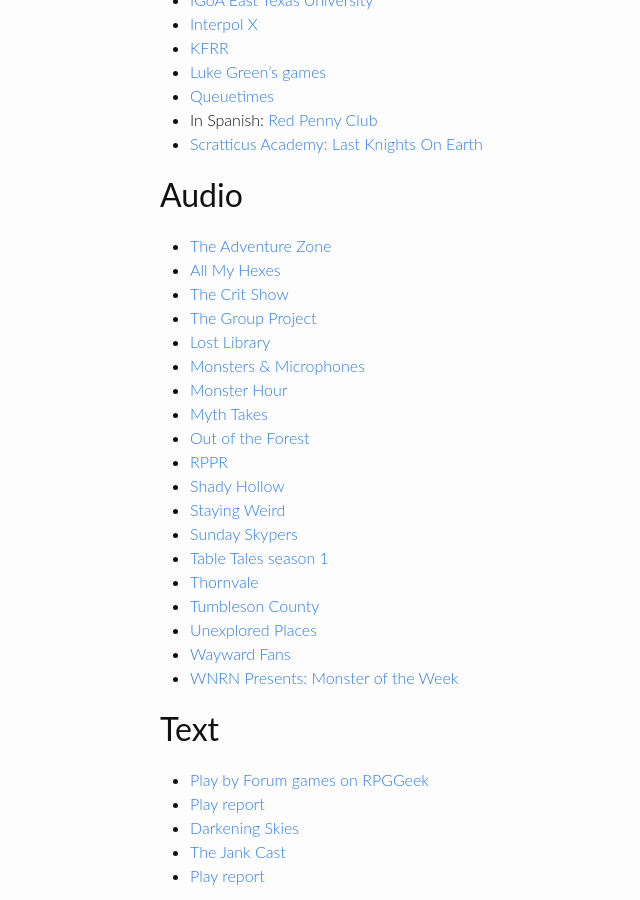
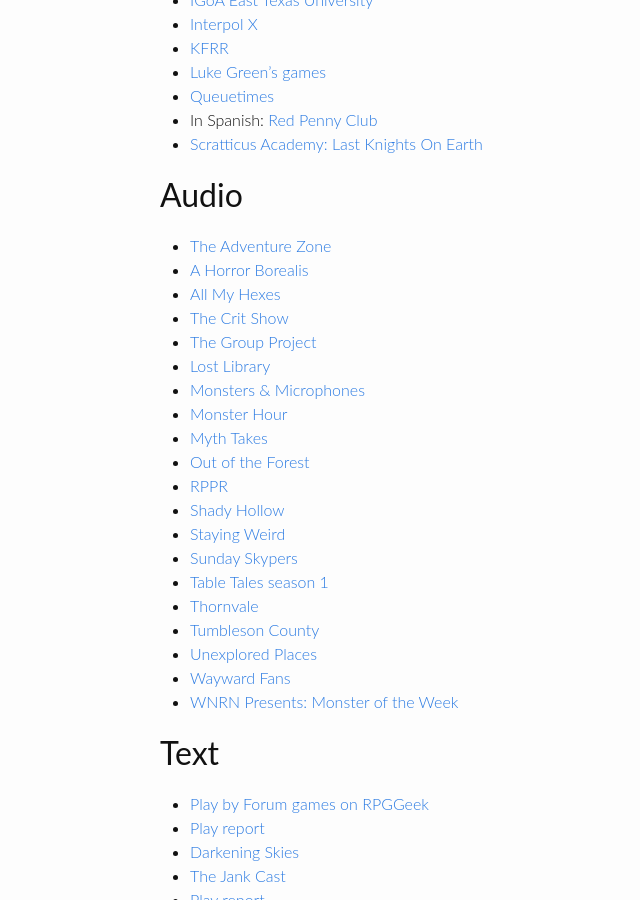
Before and after one commit to michael-sands/generic_games_site, a Jekyll site: the page built from motw_actual_plays.md, in a window 1280 px wide and 900 px high, scrolled down 452 px. Shown: the whole window, without its empty margins (110-750 px from the left). Built offline with Jekyll 4.4.1, drawn with Linux system fonts in a browser that asks for light colours.

Commit message:
Add A Horror Borealis

```diff
--- a/motw_actual_plays.md
+++ b/motw_actual_plays.md
@@ -26,6 +26,7 @@
 Audio
 -----
 * [The Adventure Zone](http://www.maximumfun.org/adventure-zone/setup-adventure-zone-amnesty)
+* [A Horror Borealis](http://oneshotpodcast.com/actual-play/a-horror-borealis/)
 * [All My Hexes](https://allmyhexes.simplecast.com/)
 * [The Crit Show](https://thecritshowpodcast.com/)
 * [The Group Project](https://thegroupproject.com/)
```
